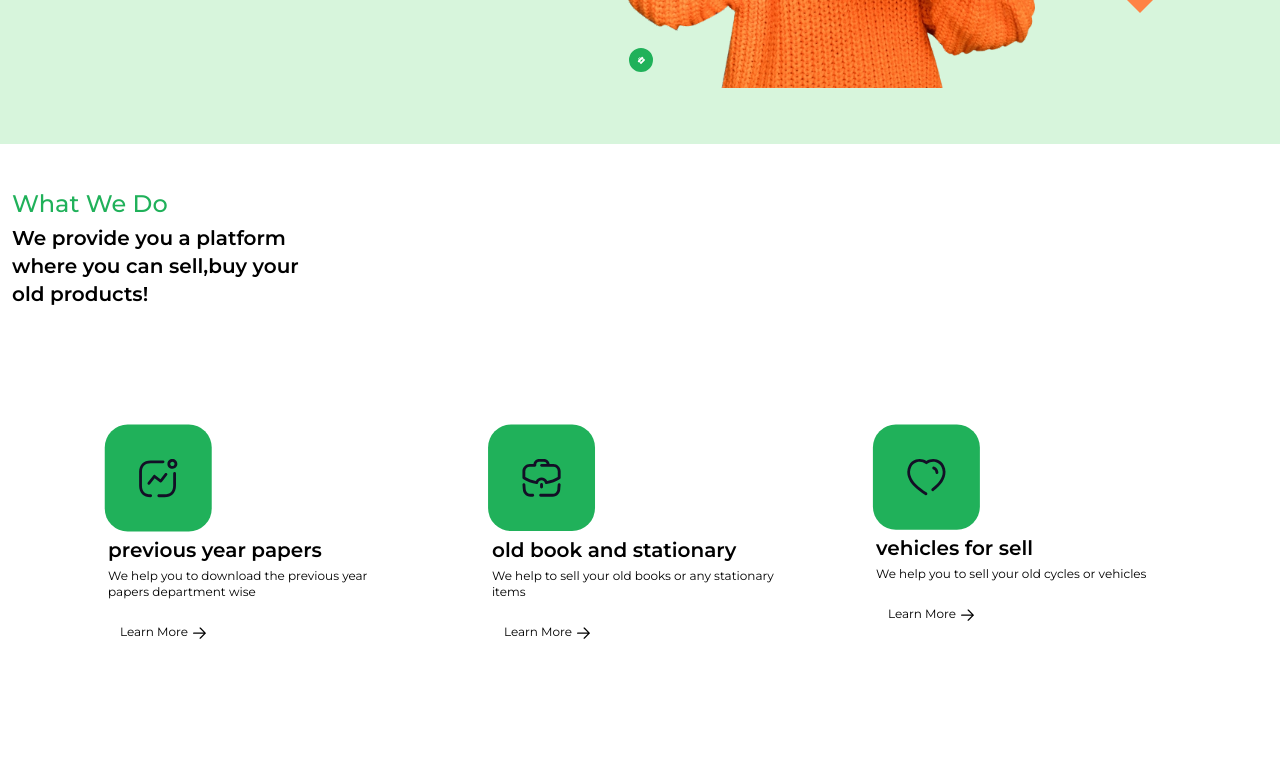
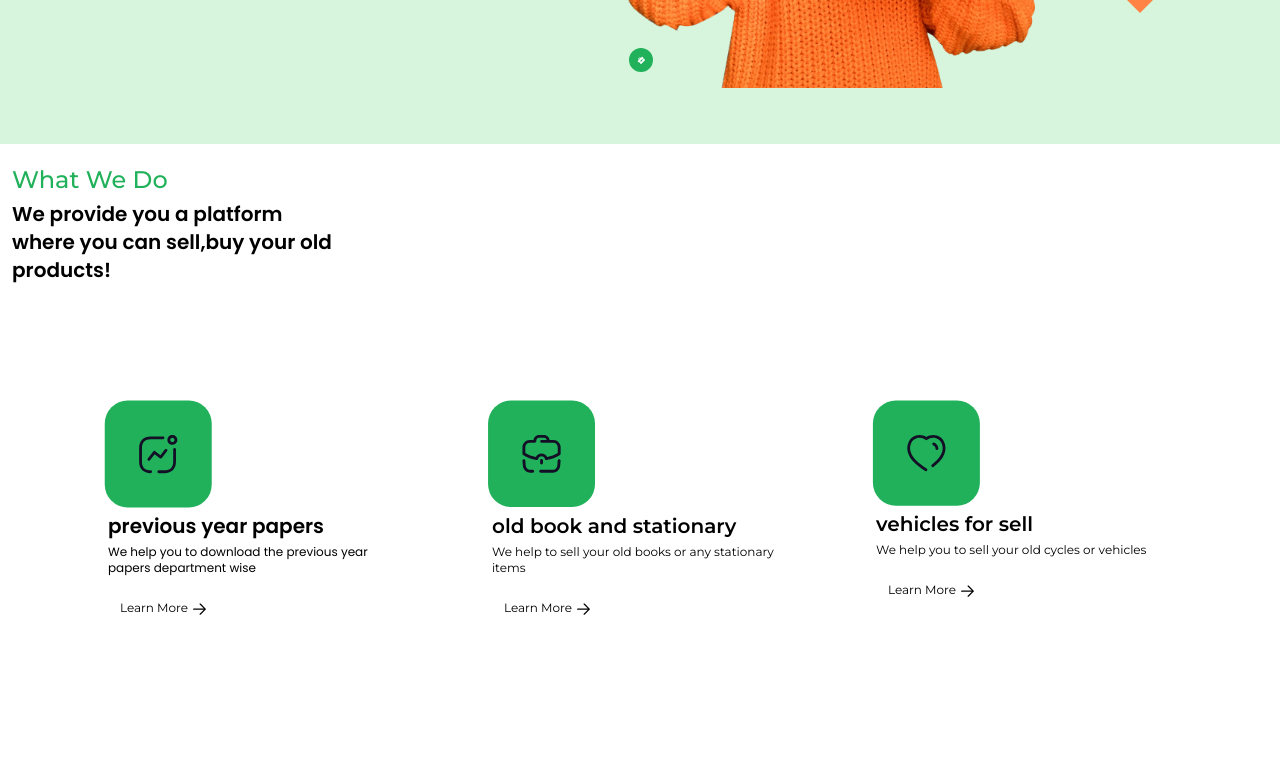
Before and after one commit to ujjwalkirti/helping-you-through, a Next.js app: page / in a window 1280 px wide. Shown: the part 546-1304 px from the top of the page. Built offline with nearby package versions, Linux system fonts and the light colour scheme.

Commit message:
Bug fix: removing wrong implementation of next/fonts

```diff
--- a/src/components/Landing Page/WhatWeDo.tsx
+++ b/src/components/Landing Page/WhatWeDo.tsx
@@ -6,16 +6,17 @@ import { poppins } from "@/utils/Fonts";
 function WhatWeDo(): JSX.Element {
   return (
     <div className=" bg-white dark:bg-black ">
-      <div className="text-center sm:text-left pt-4 mt-6">
+      <div className="text-center sm:text-left pt-4">
         <div
-          className={` text-dgreen dark:text-dgreen text-2xl font-medium mt-1 ml-3 mr-3 mb-1 montserrat.className`}
+          className={` text-dgreen dark:text-dgreen text-2xl font-medium mt-1 ml-3 mr-3 mb-1 ${montserrat.className}`}
         >
           What We Do
         </div>
 
         <div
           className={
-            " text-black dark:text-white text-xl font-semibold mt-1 ml-3 mr-3 mb-1 sm:max-w-xs  poppins.className "
+            " text-black dark:text-white text-xl font-semibold mt-1 ml-3 mr-3 mb-1 sm:max-w-xs " +
+            poppins.className
           }
         >
           We provide you a platform where you can sell,buy your old products!
@@ -51,13 +52,19 @@ function WhatWeDo(): JSX.Element {
 
           <div
             className={
-              " text-black dark:text-white text-xl font-semibold mt-1 mb-1 ml-1 mr-1  poppins.className "
+              " text-black dark:text-white text-xl font-semibold mt-1 mb-1 ml-1 mr-1  " +
+              poppins.className
             }
           >
             previous year papers
           </div>
 
-          <div className=" sm:max-w-xs text-black dark:text-white text-xs font-normal mt-1 mb-3 ml-1 mr-1  poppins.className">
+          <div
+            className={
+              " sm:max-w-xs text-black dark:text-white text-xs font-normal mt-1 mb-3 ml-1 mr-1 " +
+              poppins.className
+            }
+          >
             We help you to download the previous year papers department wise
           </div>
 
--- a/src/pages/_app.tsx
+++ b/src/pages/_app.tsx
@@ -10,9 +10,11 @@ import { useEffect, useState } from "react";
 
 export default function App({ Component, pageProps }: AppProps) {
   const [loading, setLoading] = useState(false);
+  const [mounted, setMounted] = useState(false);
   const router = useRouter();
 
   useEffect(() => {
+    setMounted(true);
     const handleStart = () => {
       setLoading(true);
     };
@@ -34,11 +36,13 @@ export default function App({ Component, pageProps }: AppProps) {
   return (
     <ThemeProvider defaultTheme="light" attribute="class">
       {loading && <Loader />}
-      <div className={montserrat.className}>
-        <Navbar />
-        <Component {...pageProps} />
-        <Footer />
-      </div>
+      {mounted && (
+        <div className={montserrat.className}>
+          <Navbar />
+          <Component {...pageProps} />
+          <Footer />
+        </div>
+      )}
     </ThemeProvider>
   );
 }
```
